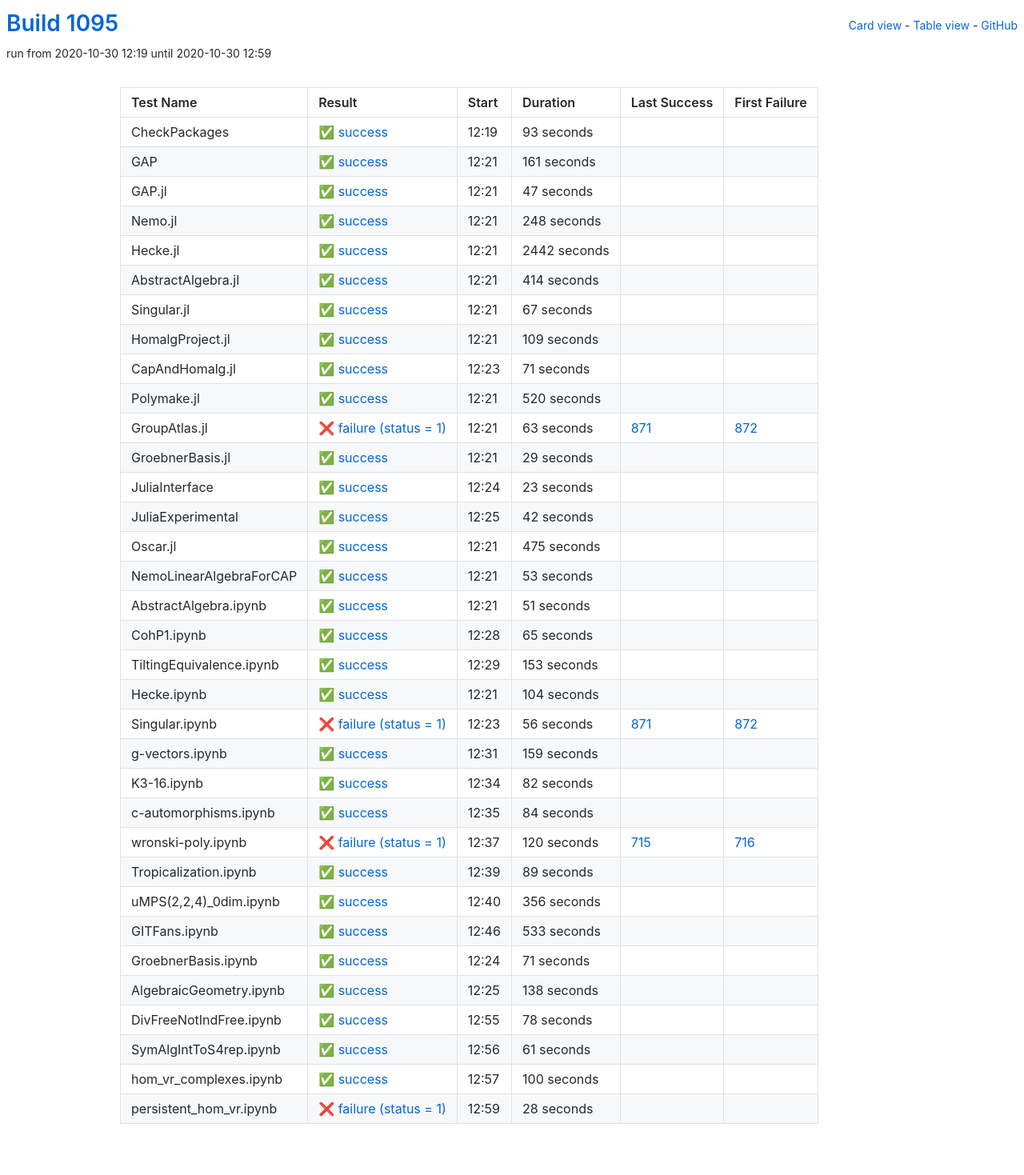
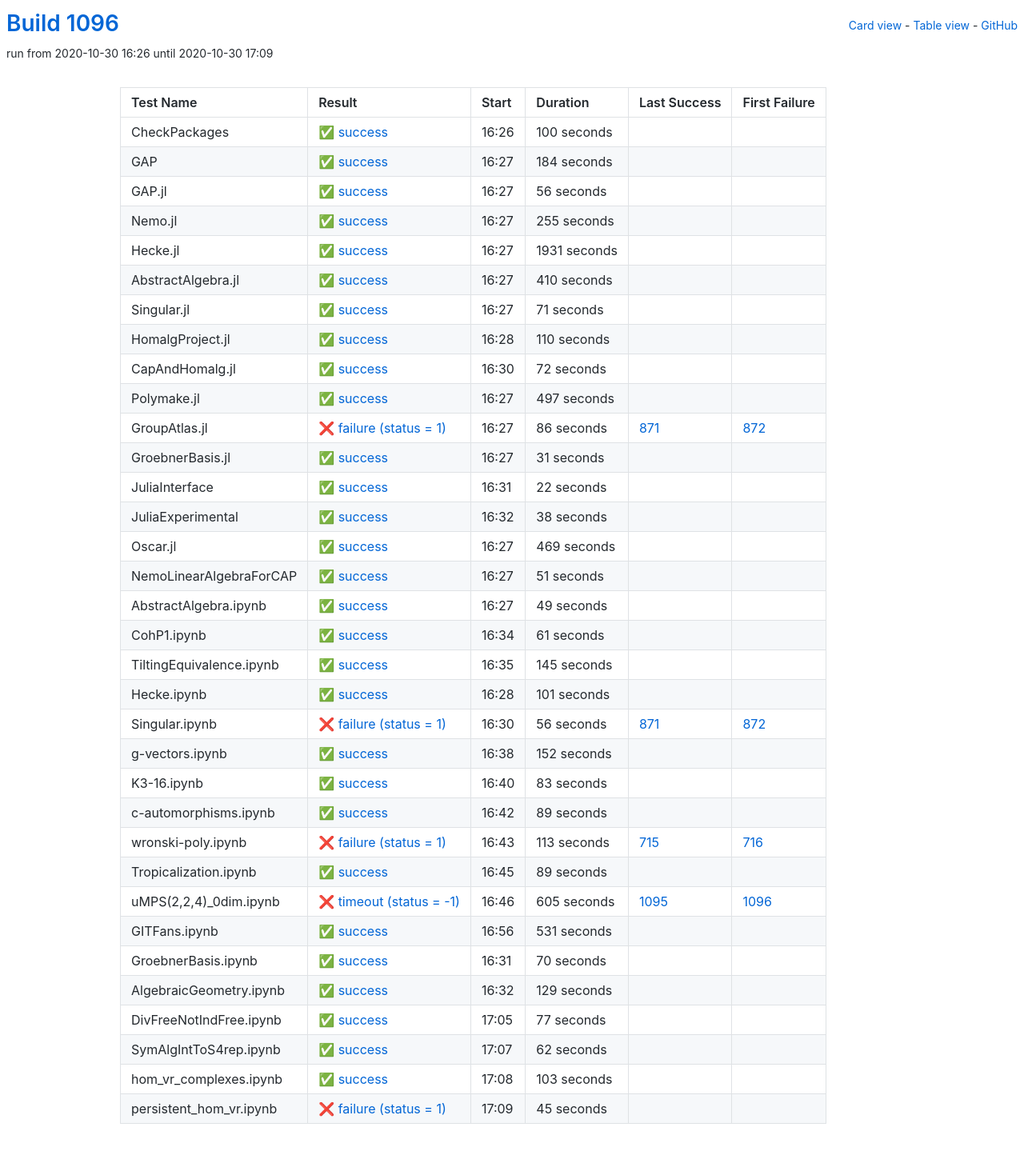
Before and after one commit to oscar-system/oscar-ci-status-stable, a Jekyll site: the page built from table.html, in a window 1280 px wide. Shown: the whole page at 80% size. Built offline with Jekyll 4.4.1, drawn with Linux system fonts in a browser that asks for light colours.

Commit message:
Build #1096

```diff
--- a/_data/ci.yml
+++ b/_data/ci.yml
@@ -1,6 +1,6 @@
 ---
-build: 1095
-build_url: https://oscarci.mathematik.uni-kl.de/job/oscar-stable/1095/
+build: 1096
+build_url: https://oscarci.mathematik.uni-kl.de/job/oscar-stable/1096/
 job: oscar-stable
 organization: oscar-system
 repo: oscar-ci-status-stable
@@ -8,104 +8,80 @@ repourl: https://github.com/oscar-system/oscar-ci-status-stable
 tests:
 - name: CheckPackages
   id: checkpackages
-  log: https://oscarci.mathematik.uni-kl.de/job/oscar-stable/1095/artifact/logs/build-1095/CheckPackages.log
-  start: 2020-10-30 12:19
+  log: https://oscarci.mathematik.uni-kl.de/job/oscar-stable/1096/artifact/logs/build-1096/CheckPackages.log
+  start: 2020-10-30 16:26
   success: true
   exitcode: 0
   status: success
-  duration: 93
+  duration: 100
   last_success: false
   last_success_url:
   first_failure: false
   first_failure_url:
 - name: GAP
   id: gap
-  log: https://oscarci.mathematik.uni-kl.de/job/oscar-stable/1095/artifact/logs/build-1095/GAP.log
-  start: 2020-10-30 12:21
+  log: https://oscarci.mathematik.uni-kl.de/job/oscar-stable/1096/artifact/logs/build-1096/GAP.log
+  start: 2020-10-30 16:27
   success: true
   exitcode: 0
   status: success
-  duration: 161
+  duration: 184
   last_success: false
   last_success_url:
   first_failure: false
   first_failure_url:
 - name: GAP.jl
   id: gap-jl
-  log: https://oscarci.mathematik.uni-kl.de/job/oscar-stable/1095/artifact/logs/build-1095/GAP.jl.log
-  start: 2020-10-30 12:21
+  log: https://oscarci.mathematik.uni-kl.de/job/oscar-stable/1096/artifact/logs/build-1096/GAP.jl.log
+  start: 2020-10-30 16:27
   success: true
   exitcode: 0
   status: success
-  duration: 47
+  duration: 56
   last_success: false
   last_success_url:
   first_failure: false
   first_failure_url:
 - name: Nemo.jl
   id: nemo-jl
-  log: https://oscarci.mathematik.uni-kl.de/job/oscar-stable/1095/artifact/logs/build-1095/Nemo.jl.log
-  start: 2020-10-30 12:21
+  log: https://oscarci.mathematik.uni-kl.de/job/oscar-stable/1096/artifact/logs/build-1096/Nemo.jl.log
+  start: 2020-10-30 16:27
   success: true
   exitcode: 0
   status: success
-  duration: 248
+  duration: 255
   last_success: false
   last_success_url:
   first_failure: false
   first_failure_url:
 - name: Hecke.jl
   id: hecke-jl
-  log: https://oscarci.mathematik.uni-kl.de/job/oscar-stable/1095/artifact/logs/build-1095/Hecke.jl.log
-  start: 2020-10-30 12:21
+  log: https://oscarci.mathematik.uni-kl.de/job/oscar-stable/1096/artifact/logs/build-1096/Hecke.jl.log
+  start: 2020-10-30 16:27
   success: true
   exitcode: 0
   status: success
-  duration: 2442
+  duration: 1931
   last_success: false
   last_success_url:
   first_failure: false
   first_failure_url:
 - name: AbstractAlgebra.jl
   id: abstractalgebra-jl
-  log: https://oscarci.mathematik.uni-kl.de/job/oscar-stable/1095/artifact/logs/build-1095/AbstractAlgebra.jl.log
-  start: 2020-10-30 12:21
+  log: https://oscarci.mathematik.uni-kl.de/job/oscar-stable/1096/artifact/logs/build-1096/AbstractAlgebra.jl.log
+  start: 2020-10-30 16:27
   success: true
   exitcode: 0
   status: success
-  duration: 414
+  duration: 410
   last_success: false
   last_success_url:
   first_failure: false
   first_failure_url:
 - name: Singular.jl
   id: singular-jl
-  log: https://oscarci.mathematik.uni-kl.de/job/oscar-stable/1095/artifact/logs/build-1095/Singular.jl.log
-  start: 2020-10-30 12:21
-  success: true
-  exitcode: 0
-  status: success
-  duration: 67
-  last_success: false
-  last_success_url:
-  first_failure: false
-  first_failure_url:
-- name: HomalgProject.jl
-  id: homalgproject-jl
-  log: https://oscarci.mathematik.uni-kl.de/job/oscar-stable/1095/artifact/logs/build-1095/HomalgProject.jl.log
-  start: 2020-10-30 12:21
-  success: true
-  exitcode: 0
-  status: success
-  duration: 109
-  last_success: false
-  last_success_url:
-  first_failure: false
-  first_failure_url:
-- name: CapAndHomalg.jl
-  id: capandhomalg-jl
-  log: https://oscarci.mathematik.uni-kl.de/job/oscar-stable/1095/artifact/logs/build-1095/CapAndHomalg.jl.log
-  start: 2020-10-30 12:23
+  log: https://oscarci.mathematik.uni-kl.de/job/oscar-stable/1096/artifact/logs/build-1096/Singular.jl.log
+  start: 2020-10-30 16:27
   success: true
   exitcode: 0
   status: success
@@ -114,94 +90,106 @@ tests:
   last_success_url:
   first_failure: false
   first_failure_url:
-- name: Polymake.jl
-  id: polymake-jl
-  log: https://oscarci.mathematik.uni-kl.de/job/oscar-stable/1095/artifact/logs/build-1095/Polymake.jl.log
-  start: 2020-10-30 12:21
+- name: HomalgProject.jl
+  id: homalgproject-jl
+  log: https://oscarci.mathematik.uni-kl.de/job/oscar-stable/1096/artifact/logs/build-1096/HomalgProject.jl.log
+  start: 2020-10-30 16:28
   success: true
   exitcode: 0
   status: success
-  duration: 520
+  duration: 110
+  last_success: false
+  last_success_url:
+  first_failure: false
+  first_failure_url:
+- name: CapAndHomalg.jl
+  id: capandhomalg-jl
+  log: https://oscarci.mathematik.uni-kl.de/job/oscar-stable/1096/artifact/logs/build-1096/CapAndHomalg.jl.log
+  start: 2020-10-30 16:30
+  success: true
+  exitcode: 0
+  status: success
+  duration: 72
+  last_success: false
+  last_success_url:
+  first_failure: false
+  first_failure_url:
+- name: Polymake.jl
+  id: polymake-jl
+  log: https://oscarci.mathematik.uni-kl.de/job/oscar-stable/1096/artifact/logs/build-1096/Polymake.jl.log
+  start: 2020-10-30 16:27
+  success: true
+  exitcode: 0
+  status: success
+  duration: 497
   last_success: false
   last_success_url:
   first_failure: false
   first_failure_url:
 - name: GroupAtlas.jl
   id: groupatlas-jl
-  log: https://oscarci.mathematik.uni-kl.de/job/oscar-stable/1095/artifact/logs/build-1095/GroupAtlas.jl.log
-  start: 2020-10-30 12:21
+  log: https://oscarci.mathematik.uni-kl.de/job/oscar-stable/1096/artifact/logs/build-1096/GroupAtlas.jl.log
+  start: 2020-10-30 16:27
   success: false
   exitcode: 1
   status: failure
-  duration: 63
+  duration: 86
   last_success: 871
   last_success_url: https://oscarci.mathematik.uni-kl.de/job/oscar-stable/871/
   first_failure: 872
   first_failure_url: https://oscarci.mathematik.uni-kl.de/job/oscar-stable/872/
 - name: GroebnerBasis.jl
   id: groebnerbasis-jl
-  log: https://oscarci.mathematik.uni-kl.de/job/oscar-stable/1095/artifact/logs/build-1095/GroebnerBasis.jl.log
-  start: 2020-10-30 12:21
+  log: https://oscarci.mathematik.uni-kl.de/job/oscar-stable/1096/artifact/logs/build-1096/GroebnerBasis.jl.log
+  start: 2020-10-30 16:27
   success: true
   exitcode: 0
   status: success
-  duration: 29
+  duration: 31
   last_success: false
   last_success_url:
   first_failure: false
   first_failure_url:
 - name: JuliaInterface
   id: juliainterface
-  log: https://oscarci.mathematik.uni-kl.de/job/oscar-stable/1095/artifact/logs/build-1095/JuliaInterface.log
-  start: 2020-10-30 12:24
+  log: https://oscarci.mathematik.uni-kl.de/job/oscar-stable/1096/artifact/logs/build-1096/JuliaInterface.log
+  start: 2020-10-30 16:31
   success: true
   exitcode: 0
   status: success
-  duration: 23
+  duration: 22
   last_success: false
   last_success_url:
   first_failure: false
   first_failure_url:
 - name: JuliaExperimental
   id: juliaexperimental
-  log: https://oscarci.mathematik.uni-kl.de/job/oscar-stable/1095/artifact/logs/build-1095/JuliaExperimental.log
-  start: 2020-10-30 12:25
+  log: https://oscarci.mathematik.uni-kl.de/job/oscar-stable/1096/artifact/logs/build-1096/JuliaExperimental.log
+  start: 2020-10-30 16:32
   success: true
   exitcode: 0
   status: success
-  duration: 42
+  duration: 38
   last_success: false
   last_success_url:
   first_failure: false
   first_failure_url:
 - name: Oscar.jl
   id: oscar-jl
-  log: https://oscarci.mathematik.uni-kl.de/job/oscar-stable/1095/artifact/logs/build-1095/Oscar.jl.log
-  start: 2020-10-30 12:21
+  log: https://oscarci.mathematik.uni-kl.de/job/oscar-stable/1096/artifact/logs/build-1096/Oscar.jl.log
+  start: 2020-10-30 16:27
   success: true
   exitcode: 0
   status: success
-  duration: 475
+  duration: 469
   last_success: false
   last_success_url:
   first_failure: false
   first_failure_url:
 - name: NemoLinearAlgebraForCAP
   id: nemolinearalgebraforcap
-  log: https://oscarci.mathematik.uni-kl.de/job/oscar-stable/1095/artifact/logs/build-1095/NemoLinearAlgebraForCAP.log
-  start: 2020-10-30 12:21
-  success: true
-  exitcode: 0
-  status: success
-  duration: 53
-  last_success: false
-  last_success_url:
-  first_failure: false
-  first_failure_url:
-- name: AbstractAlgebra.ipynb
-  id: abstractalgebra-ipynb
-  log: https://oscarci.mathematik.uni-kl.de/job/oscar-stable/1095/artifact/logs/build-1095/AbstractAlgebra.ipynb.log
-  start: 2020-10-30 12:21
+  log: https://oscarci.mathematik.uni-kl.de/job/oscar-stable/1096/artifact/logs/build-1096/NemoLinearAlgebraForCAP.log
+  start: 2020-10-30 16:27
   success: true
   exitcode: 0
   status: success
@@ -210,46 +198,58 @@ tests:
   last_success_url:
   first_failure: false
   first_failure_url:
-- name: CohP1.ipynb
-  id: cohp1-ipynb
-  log: https://oscarci.mathematik.uni-kl.de/job/oscar-stable/1095/artifact/logs/build-1095/CohP1.ipynb.log
-  start: 2020-10-30 12:28
+- name: AbstractAlgebra.ipynb
+  id: abstractalgebra-ipynb
+  log: https://oscarci.mathematik.uni-kl.de/job/oscar-stable/1096/artifact/logs/build-1096/AbstractAlgebra.ipynb.log
+  start: 2020-10-30 16:27
   success: true
   exitcode: 0
   status: success
-  duration: 65
+  duration: 49
+  last_success: false
+  last_success_url:
+  first_failure: false
+  first_failure_url:
+- name: CohP1.ipynb
+  id: cohp1-ipynb
+  log: https://oscarci.mathematik.uni-kl.de/job/oscar-stable/1096/artifact/logs/build-1096/CohP1.ipynb.log
+  start: 2020-10-30 16:34
+  success: true
+  exitcode: 0
+  status: success
+  duration: 61
   last_success: false
   last_success_url:
   first_failure: false
   first_failure_url:
 - name: TiltingEquivalence.ipynb
   id: tiltingequivalence-ipynb
-  log: https://oscarci.mathematik.uni-kl.de/job/oscar-stable/1095/artifact/logs/build-1095/TiltingEquivalence.ipynb.log
-  start: 2020-10-30 12:29
+  log: https://oscarci.mathematik.uni-kl.de/job/oscar-stable/1096/artifact/logs/build-1096/TiltingEquivalence.ipynb.log
+  start: 2020-10-30 16:35
   success: true
   exitcode: 0
   status: success
-  duration: 153
+  duration: 145
   last_success: false
   last_success_url:
   first_failure: false
   first_failure_url:
 - name: Hecke.ipynb
   id: hecke-ipynb
-  log: https://oscarci.mathematik.uni-kl.de/job/oscar-stable/1095/artifact/logs/build-1095/Hecke.ipynb.log
-  start: 2020-10-30 12:21
+  log: https://oscarci.mathematik.uni-kl.de/job/oscar-stable/1096/artifact/logs/build-1096/Hecke.ipynb.log
+  start: 2020-10-30 16:28
   success: true
   exitcode: 0
   status: success
-  duration: 104
+  duration: 101
   last_success: false
   last_success_url:
   first_failure: false
   first_failure_url:
 - name: Singular.ipynb
   id: singular-ipynb
-  log: https://oscarci.mathematik.uni-kl.de/job/oscar-stable/1095/artifact/logs/build-1095/Singular.ipynb.log
-  start: 2020-10-30 12:23
+  log: https://oscarci.mathematik.uni-kl.de/job/oscar-stable/1096/artifact/logs/build-1096/Singular.ipynb.log
+  start: 2020-10-30 16:30
   success: false
   exitcode: 1
   status: failure
@@ -260,56 +260,56 @@ tests:
   first_failure_url: https://oscarci.mathematik.uni-kl.de/job/oscar-stable/872/
 - name: g-vectors.ipynb
   id: g-vectors-ipynb
-  log: https://oscarci.mathematik.uni-kl.de/job/oscar-stable/1095/artifact/logs/build-1095/g-vectors.ipynb.log
-  start: 2020-10-30 12:31
+  log: https://oscarci.mathematik.uni-kl.de/job/oscar-stable/1096/artifact/logs/build-1096/g-vectors.ipynb.log
+  start: 2020-10-30 16:38
   success: true
   exitcode: 0
   status: success
-  duration: 159
+  duration: 152
   last_success: false
   last_success_url:
   first_failure: false
   first_failure_url:
 - name: K3-16.ipynb
   id: k3-16-ipynb
-  log: https://oscarci.mathematik.uni-kl.de/job/oscar-stable/1095/artifact/logs/build-1095/K3-16.ipynb.log
-  start: 2020-10-30 12:34
+  log: https://oscarci.mathematik.uni-kl.de/job/oscar-stable/1096/artifact/logs/build-1096/K3-16.ipynb.log
+  start: 2020-10-30 16:40
   success: true
   exitcode: 0
   status: success
-  duration: 82
+  duration: 83
   last_success: false
   last_success_url:
   first_failure: false
   first_failure_url:
 - name: c-automorphisms.ipynb
   id: c-automorphisms-ipynb
-  log: https://oscarci.mathematik.uni-kl.de/job/oscar-stable/1095/artifact/logs/build-1095/c-automorphisms.ipynb.log
-  start: 2020-10-30 12:35
+  log: https://oscarci.mathematik.uni-kl.de/job/oscar-stable/1096/artifact/logs/build-1096/c-automorphisms.ipynb.log
+  start: 2020-10-30 16:42
   success: true
   exitcode: 0
   status: success
-  duration: 84
+  duration: 89
   last_success: false
   last_success_url:
   first_failure: false
   first_failure_url:
 - name: wronski-poly.ipynb
   id: wronski-poly-ipynb
-  log: https://oscarci.mathematik.uni-kl.de/job/oscar-stable/1095/artifact/logs/build-1095/wronski-poly.ipynb.log
-  start: 2020-10-30 12:37
+  log: https://oscarci.mathematik.uni-kl.de/job/oscar-stable/1096/artifact/logs/build-1096/wronski-poly.ipynb.log
+  start: 2020-10-30 16:43
   success: false
   exitcode: 1
   status: failure
-  duration: 120
+  duration: 113
   last_success: 715
   last_success_url: https://oscarci.mathematik.uni-kl.de/job/oscar-stable/715/
   first_failure: 716
   first_failure_url: https://oscarci.mathematik.uni-kl.de/job/oscar-stable/716/
 - name: Tropicalization.ipynb
   id: tropicalization-ipynb
-  log: https://oscarci.mathematik.uni-kl.de/job/oscar-stable/1095/artifact/logs/build-1095/Tropicalization.ipynb.log
-  start: 2020-10-30 12:39
+  log: https://oscarci.mathematik.uni-kl.de/job/oscar-stable/1096/artifact/logs/build-1096/Tropicalization.ipynb.log
+  start: 2020-10-30 16:45
   success: true
   exitcode: 0
   status: success
@@ -320,96 +320,96 @@ tests:
   first_failure_url:
 - name: uMPS(2,2,4)_0dim.ipynb
   id: umps-2-2-4-0dim-ipynb
-  log: https://oscarci.mathematik.uni-kl.de/job/oscar-stable/1095/artifact/logs/build-1095/uMPS-2-2-4-_0dim.ipynb.log
-  start: 2020-10-30 12:40
+  log: https://oscarci.mathematik.uni-kl.de/job/oscar-stable/1096/artifact/logs/build-1096/uMPS-2-2-4-_0dim.ipynb.log
+  start: 2020-10-30 16:46
+  success: false
+  exitcode: -1
+  status: timeout
+  duration: 605
+  last_success: 1095
+  last_success_url: https://oscarci.mathematik.uni-kl.de/job/oscar-stable/1095/
+  first_failure: 1096
+  first_failure_url: https://oscarci.mathematik.uni-kl.de/job/oscar-stable/1096/
+- name: GITFans.ipynb
+  id: gitfans-ipynb
+  log: https://oscarci.mathematik.uni-kl.de/job/oscar-stable/1096/artifact/logs/build-1096/GITFans.ipynb.log
+  start: 2020-10-30 16:56
   success: true
   exitcode: 0
   status: success
-  duration: 356
-  last_success: false
-  last_success_url:
-  first_failure: false
-  first_failure_url:
-- name: GITFans.ipynb
-  id: gitfans-ipynb
-  log: https://oscarci.mathematik.uni-kl.de/job/oscar-stable/1095/artifact/logs/build-1095/GITFans.ipynb.log
-  start: 2020-10-30 12:46
-  success: true
-  exitcode: 0
-  status: success
-  duration: 533
+  duration: 531
   last_success: false
   last_success_url:
   first_failure: false
   first_failure_url:
 - name: GroebnerBasis.ipynb
   id: groebnerbasis-ipynb
-  log: https://oscarci.mathematik.uni-kl.de/job/oscar-stable/1095/artifact/logs/build-1095/GroebnerBasis.ipynb.log
-  start: 2020-10-30 12:24
+  log: https://oscarci.mathematik.uni-kl.de/job/oscar-stable/1096/artifact/logs/build-1096/GroebnerBasis.ipynb.log
+  start: 2020-10-30 16:31
   success: true
   exitcode: 0
   status: success
-  duration: 71
+  duration: 70
   last_success: false
   last_success_url:
   first_failure: false
   first_failure_url:
 - name: AlgebraicGeometry.ipynb
   id: algebraicgeometry-ipynb
-  log: https://oscarci.mathematik.uni-kl.de/job/oscar-stable/1095/artifact/logs/build-1095/AlgebraicGeometry.ipynb.log
-  start: 2020-10-30 12:25
+  log: https://oscarci.mathematik.uni-kl.de/job/oscar-stable/1096/artifact/logs/build-1096/AlgebraicGeometry.ipynb.log
+  start: 2020-10-30 16:32
   success: true
   exitcode: 0
   status: success
-  duration: 138
+  duration: 129
   last_success: false
   last_success_url:
   first_failure: false
   first_failure_url:
 - name: DivFreeNotIndFree.ipynb
   id: divfreenotindfree-ipynb
-  log: https://oscarci.mathematik.uni-kl.de/job/oscar-stable/1095/artifact/logs/build-1095/DivFreeNotIndFree.ipynb.log
-  start: 2020-10-30 12:55
+  log: https://oscarci.mathematik.uni-kl.de/job/oscar-stable/1096/artifact/logs/build-1096/DivFreeNotIndFree.ipynb.log
+  start: 2020-10-30 17:05
   success: true
   exitcode: 0
   status: success
-  duration: 78
+  duration: 77
   last_success: false
   last_success_url:
   first_failure: false
   first_failure_url:
 - name: SymAlgIntToS4rep.ipynb
   id: symalginttos4rep-ipynb
-  log: https://oscarci.mathematik.uni-kl.de/job/oscar-stable/1095/artifact/logs/build-1095/SymAlgIntToS4rep.ipynb.log
-  start: 2020-10-30 12:56
+  log: https://oscarci.mathematik.uni-kl.de/job/oscar-stable/1096/artifact/logs/build-1096/SymAlgIntToS4rep.ipynb.log
+  start: 2020-10-30 17:07
   success: true
   exitcode: 0
   status: success
-  duration: 61
+  duration: 62
   last_success: false
   last_success_url:
   first_failure: false
   first_failure_url:
 - name: hom_vr_complexes.ipynb
   id: hom-vr-complexes-ipynb
-  log: https://oscarci.mathematik.uni-kl.de/job/oscar-stable/1095/artifact/logs/build-1095/hom_vr_complexes.ipynb.log
-  start: 2020-10-30 12:57
+  log: https://oscarci.mathematik.uni-kl.de/job/oscar-stable/1096/artifact/logs/build-1096/hom_vr_complexes.ipynb.log
+  start: 2020-10-30 17:08
   success: true
   exitcode: 0
   status: success
-  duration: 100
+  duration: 103
   last_success: false
   last_success_url:
   first_failure: false
   first_failure_url:
 - name: persistent_hom_vr.ipynb
   id: persistent-hom-vr-ipynb
-  log: https://oscarci.mathematik.uni-kl.de/job/oscar-stable/1095/artifact/logs/build-1095/persistent_hom_vr.ipynb.log
-  start: 2020-10-30 12:59
+  log: https://oscarci.mathematik.uni-kl.de/job/oscar-stable/1096/artifact/logs/build-1096/persistent_hom_vr.ipynb.log
+  start: 2020-10-30 17:09
   success: false
   exitcode: 1
   status: failure
-  duration: 28
+  duration: 45
   last_success: false
   last_success_url:
   first_failure: false
```
Also changed, not shown: README.md.
